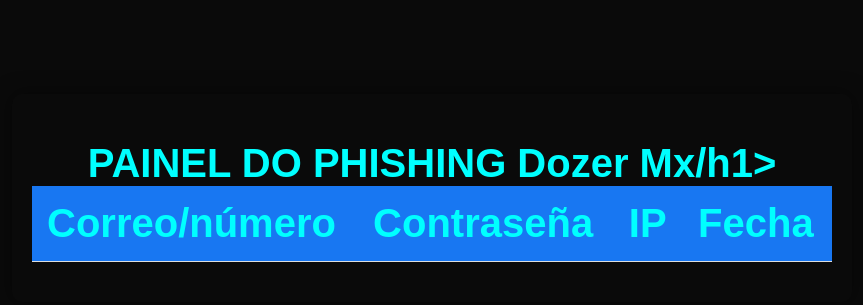
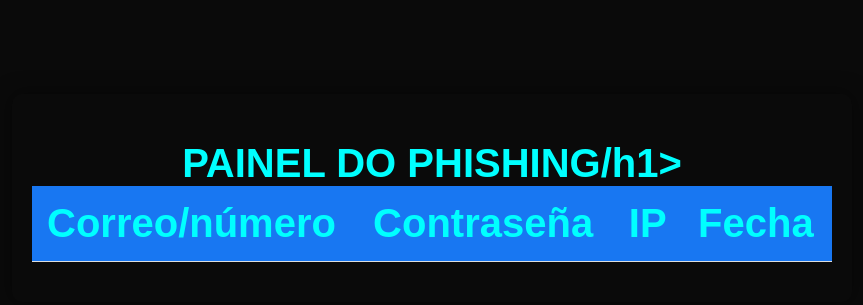
Before and after one commit to DozerMx/ZphPanel, a plain HTML site: page index.html in a window 1280 px wide. Shown: the part 202-507 px from the top of the page, without its empty margins (208-1071 px from the left). Drawn offline with Linux system fonts and the light colour scheme; no server answers.

Commit message:
Update index.html

```diff
--- a/index.html
+++ b/index.html
@@ -9,7 +9,7 @@
 </head>
 <body>
     <div class="container">
-        <h1>PAINEL DO PHISHING Dozer Mx/h1>
+        <h1>PAINEL DO PHISHING/h1>
         <table>
             <thead>
                 <tr>
```
